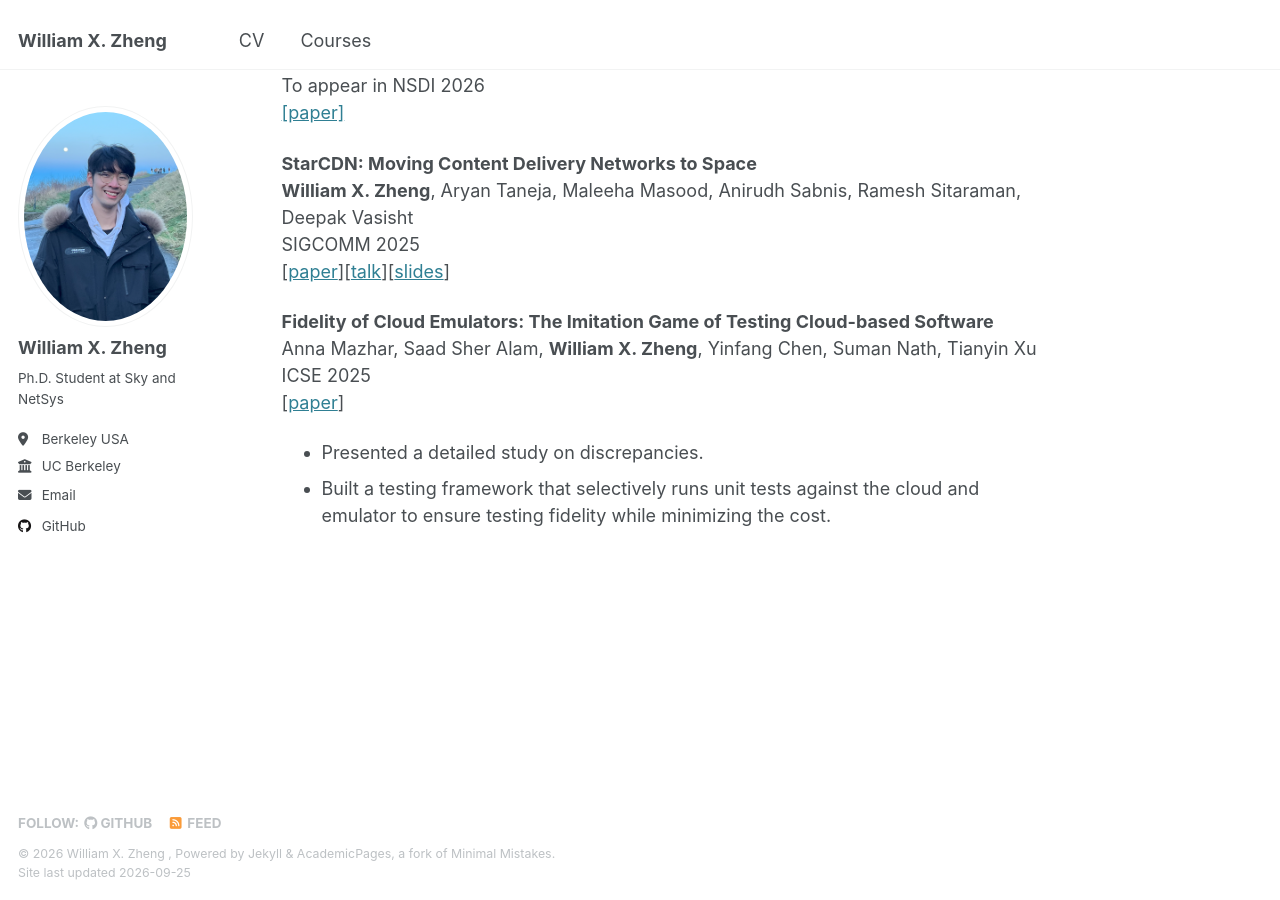
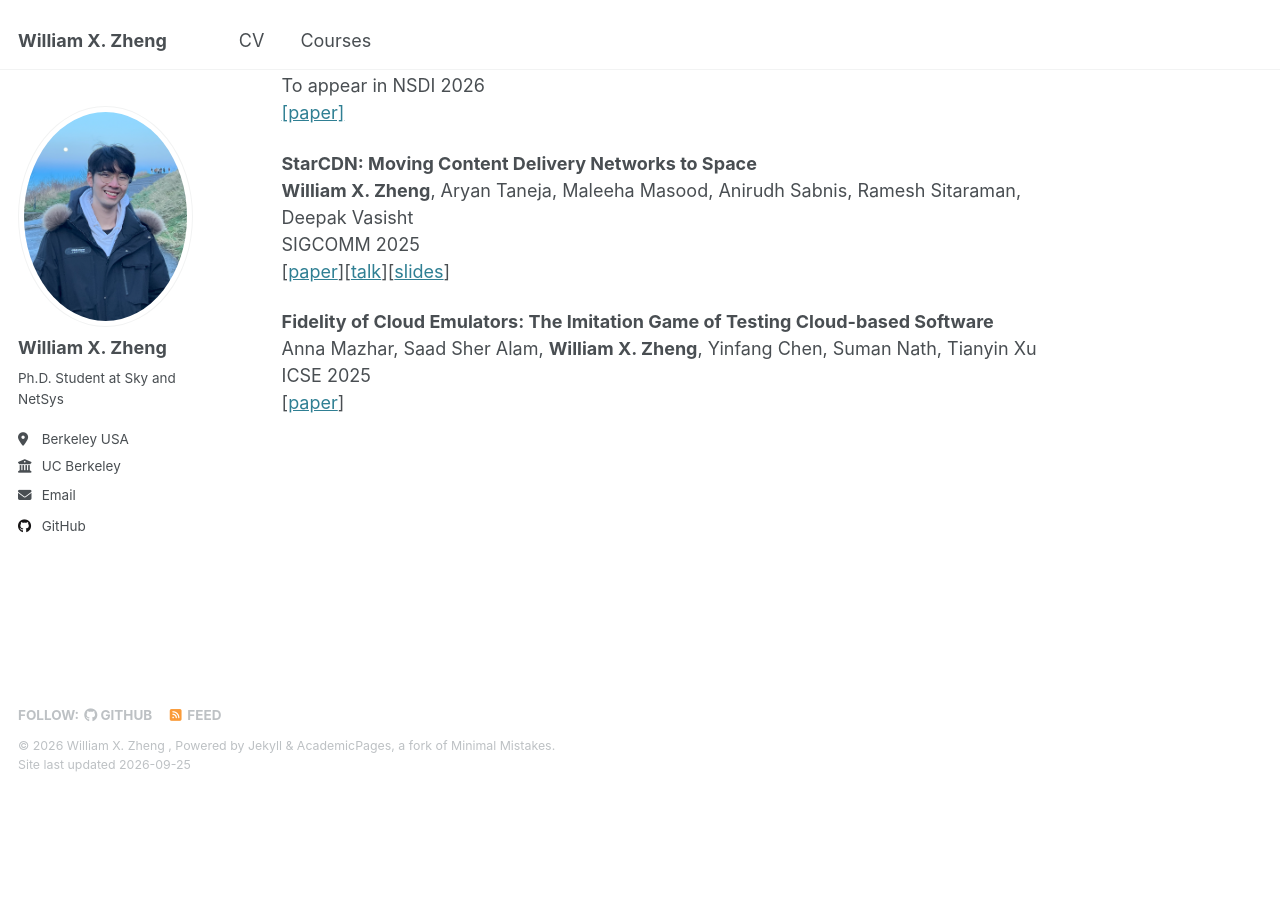
Before and after one commit to xinze-zheng/xinze-zheng.github.io, a Jekyll site: the page built from _pages/about.md, in a window 1280 px wide and 900 px high, scrolled down 798 px. Built offline with Jekyll 4.4.1, drawn with Linux system fonts in a browser that asks for light colours; after the commit the page ends 1590 px from its top, so only the background shows below that.

Commit message:
Update about.md by removing detailed study points
Removed bullet points summarizing the study and framework.

```diff
--- a/_pages/about.md
+++ b/_pages/about.md
@@ -38,6 +38,3 @@ SIGCOMM 2025\\
 Anna Mazhar, Saad Sher Alam, **William X. Zheng**, Yinfang Chen, Suman Nath, Tianyin Xu\\
 ICSE 2025\\
 [[paper](https://www.microsoft.com/en-us/research/publication/fidelity-of-cloud-emulators-the-imitation-game-of-testing-cloud-based-software/)]
-
-  * Presented a detailed study on discrepancies.
-  * Built a testing framework that selectively runs unit tests against the  cloud and emulator to ensure testing fidelity while minimizing the cost.
```
